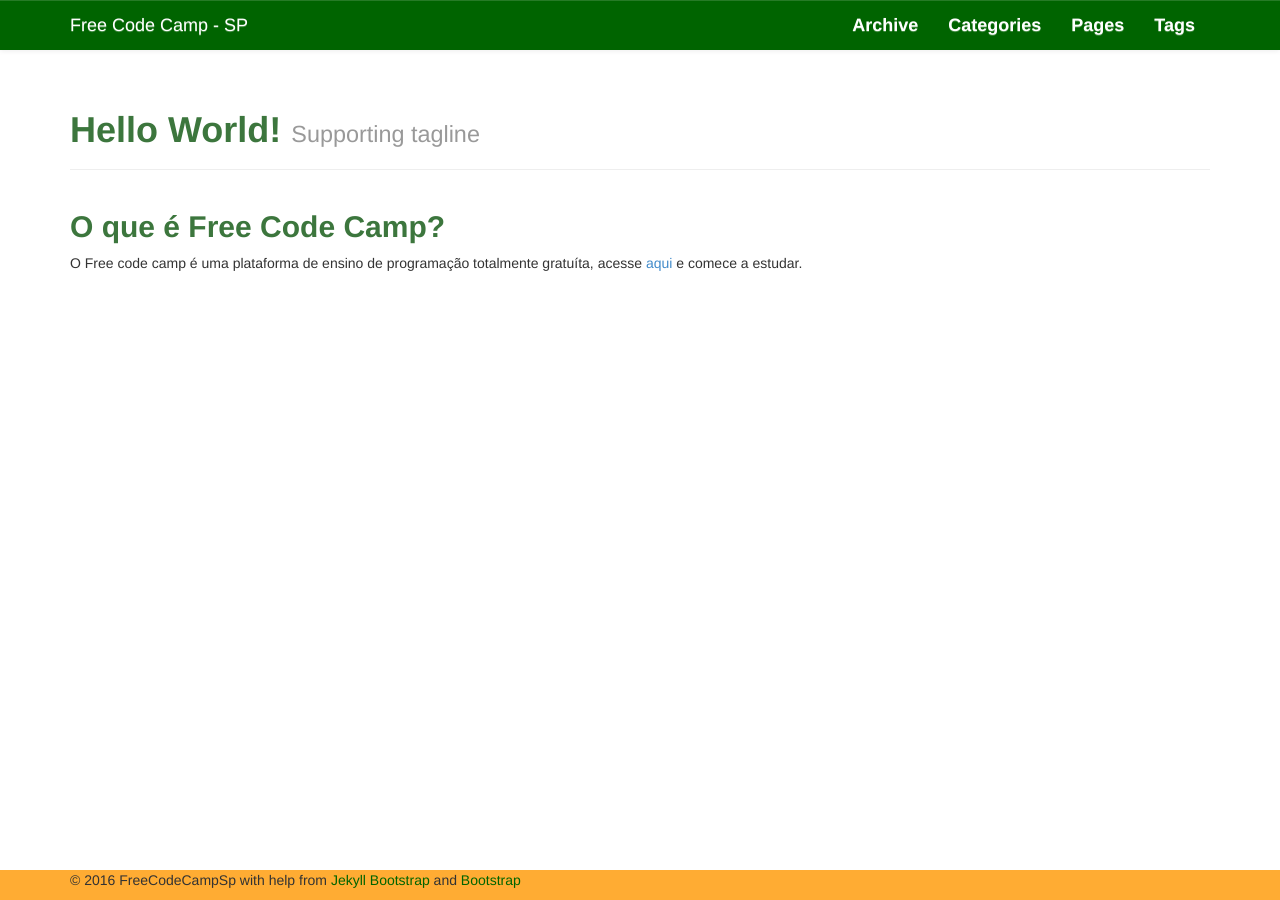
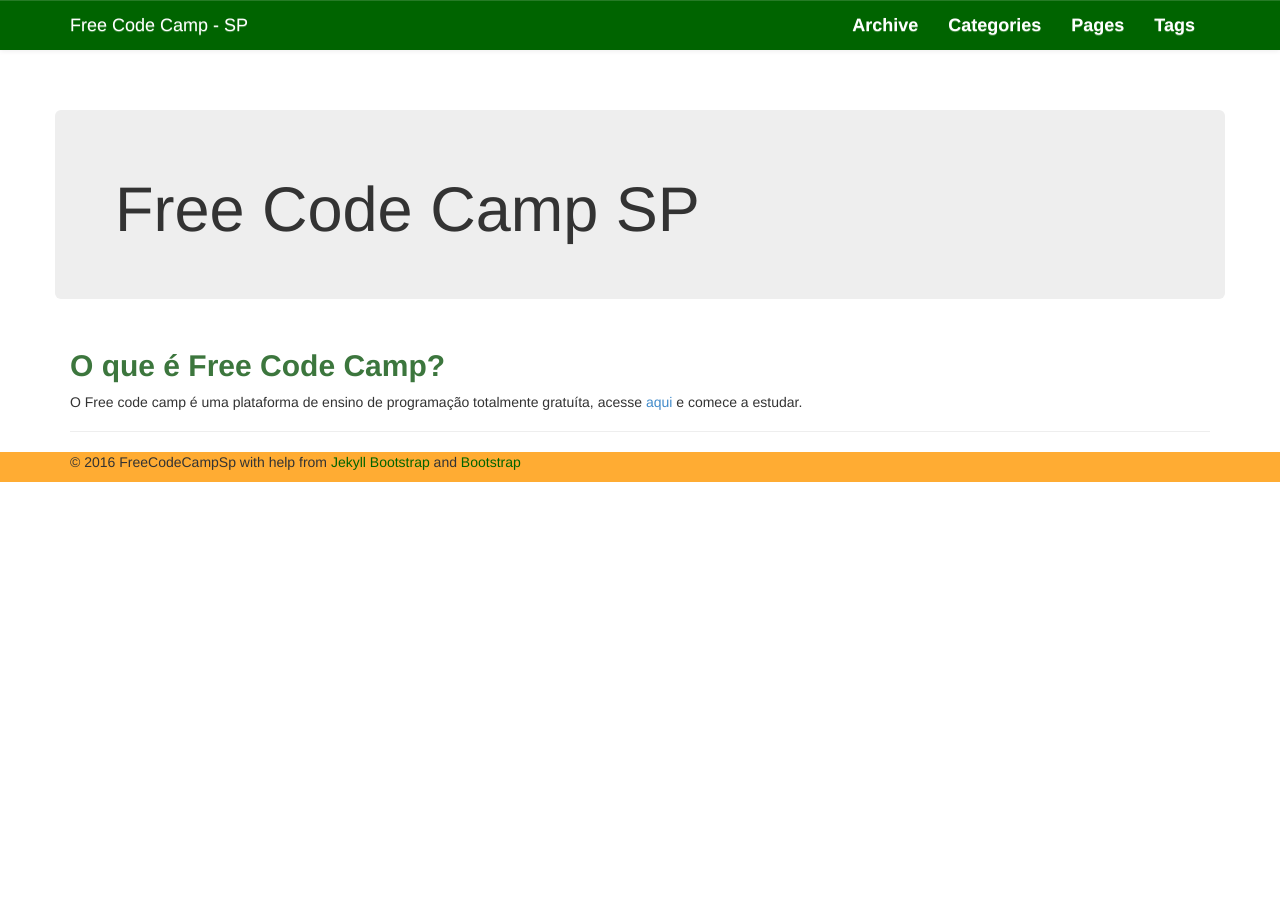
Before and after one commit to FreeCodeCampSp/FreeCodeCampSp.github.io, a Jekyll site: the page built from index.md, in a window 1280 px wide. Built offline with Jekyll 4.4.1, drawn with Linux system fonts in a browser that asks for light colours; nearby versions of some CDN libraries.

Commit message:
Adicionando uma área de destaque na página

```diff
--- a/_includes/themes/bootstrap-3/page.html
+++ b/_includes/themes/bootstrap-3/page.html
@@ -1,8 +1,11 @@
 <div class="page-header">
-  <h1>{{ page.title }} {% if page.tagline %} <small>{{ page.tagline }}</small>{% endif %}</h1>
-</div>
+  <!-- <h1>{{ page.title }} {% if page.tagline %} <small>{{ page.tagline }}</small>{% endif %}</h1>
+</div>-->
 
 <div class="row">
+ <div class="jumbotron">
+     <h1>Free Code Camp SP</h1>
+ </div>
   <div class="col-xs-12">
     {{ content }}
   </div>
```
